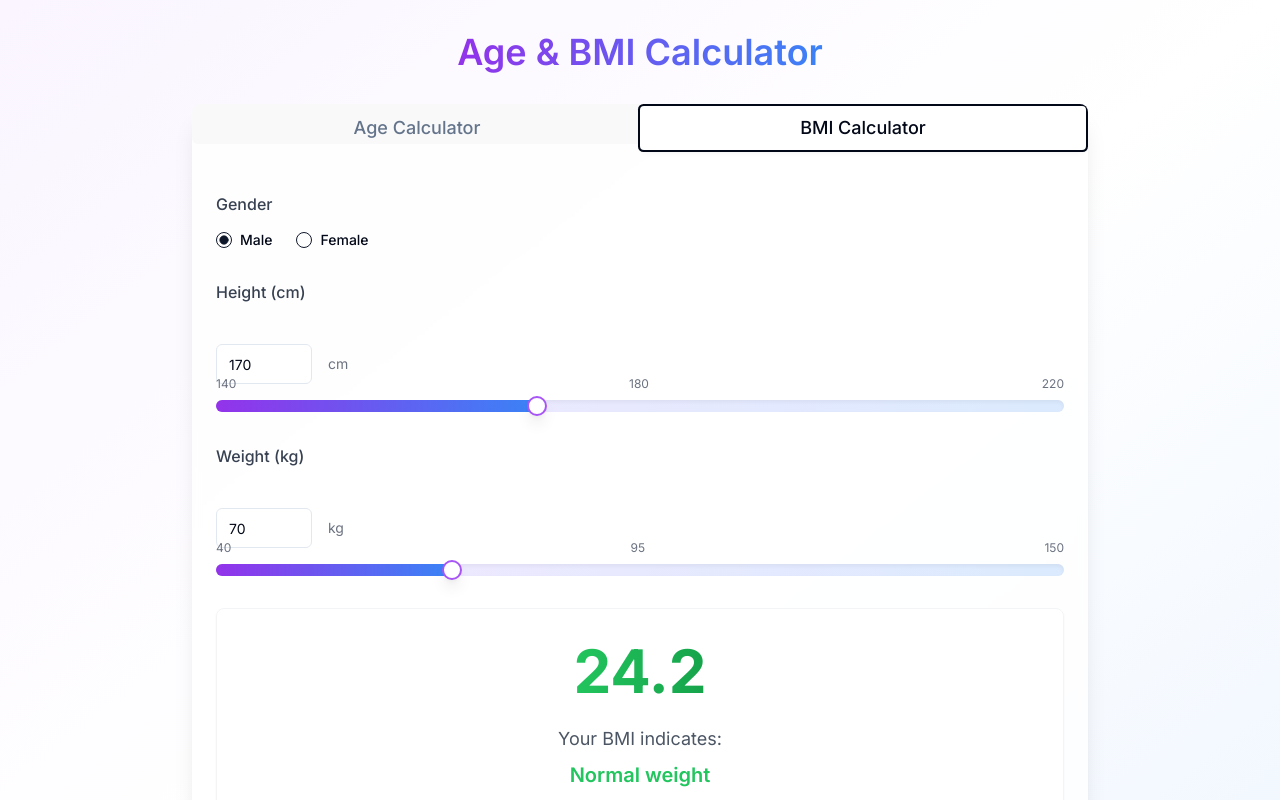
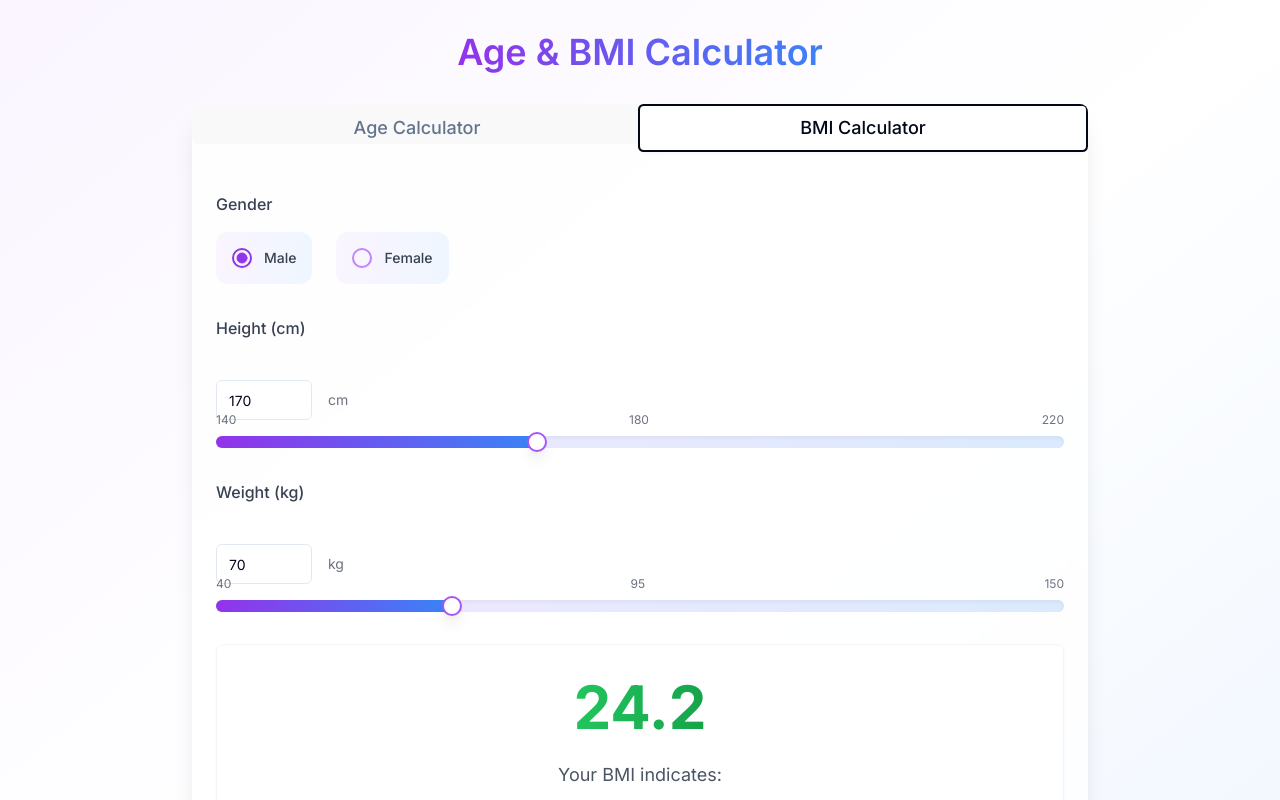
Before and after one commit to mayur0909/animagic-age-bmi, a React (Vite) app: page / in a window 1280 px wide. Both pictures are taken after a click on the tab "BMI Calculator". Shown: the top 800 px of the page. Built offline with nearby package versions, Linux system fonts and the light colour scheme.

Commit message:
Improve gender selection UI
Make the gender selection in the BMI calculator more visually appealing.

```diff
--- a/src/components/BmiCalculator.tsx
+++ b/src/components/BmiCalculator.tsx
@@ -69,15 +69,25 @@ const BmiCalculator = () => {
             defaultValue="male"
             value={gender}
             onValueChange={setGender}
-            className="flex space-x-4"
+            className="flex gap-6"
           >
-            <div className="flex items-center space-x-2">
+            <div className="flex items-center space-x-3 bg-gradient-to-r from-purple-50 to-blue-50 p-4 rounded-xl transition-all duration-300 hover:shadow-md cursor-pointer group">
               <RadioGroupItem value="male" id="male" />
-              <Label htmlFor="male" className="cursor-pointer">Male</Label>
+              <Label
+                htmlFor="male"
+                className="cursor-pointer text-gray-700 font-medium group-hover:text-purple-600 transition-colors"
+              >
+                Male
+              </Label>
             </div>
-            <div className="flex items-center space-x-2">
+            <div className="flex items-center space-x-3 bg-gradient-to-r from-purple-50 to-blue-50 p-4 rounded-xl transition-all duration-300 hover:shadow-md cursor-pointer group">
               <RadioGroupItem value="female" id="female" />
-              <Label htmlFor="female" className="cursor-pointer">Female</Label>
+              <Label
+                htmlFor="female"
+                className="cursor-pointer text-gray-700 font-medium group-hover:text-purple-600 transition-colors"
+              >
+                Female
+              </Label>
             </div>
           </RadioGroup>
         </div>
--- a/src/components/ui/radio-group.tsx
+++ b/src/components/ui/radio-group.tsx
@@ -1,3 +1,4 @@
+
 import * as React from "react"
 import * as RadioGroupPrimitive from "@radix-ui/react-radio-group"
 import { Circle } from "lucide-react"
@@ -26,13 +27,13 @@ const RadioGroupItem = React.forwardRef<
     <RadioGroupPrimitive.Item
       ref={ref}
       className={cn(
-        "aspect-square h-4 w-4 rounded-full border border-primary text-primary ring-offset-background focus:outline-none focus-visible:ring-2 focus-visible:ring-ring focus-visible:ring-offset-2 disabled:cursor-not-allowed disabled:opacity-50",
+        "peer h-5 w-5 rounded-full border-2 border-purple-400 text-purple-600 shadow-sm ring-offset-background transition-all duration-200 hover:border-purple-500 hover:scale-110 focus:outline-none focus-visible:ring-2 focus-visible:ring-purple-400 focus-visible:ring-offset-2 disabled:cursor-not-allowed disabled:opacity-50 data-[state=checked]:border-purple-600 data-[state=checked]:text-purple-600",
         className
       )}
       {...props}
     >
       <RadioGroupPrimitive.Indicator className="flex items-center justify-center">
-        <Circle className="h-2.5 w-2.5 fill-current text-current" />
+        <Circle className="h-3 w-3 fill-current text-current animate-in zoom-in-75 duration-200" />
       </RadioGroupPrimitive.Indicator>
     </RadioGroupPrimitive.Item>
   )
```
